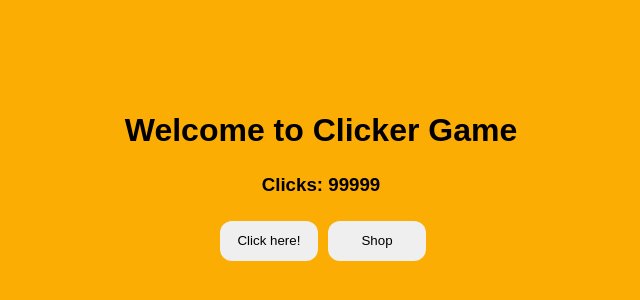
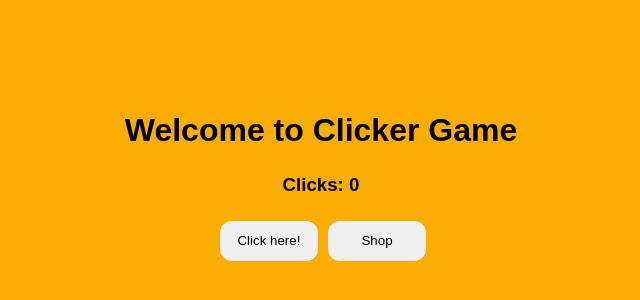
Before and after one commit to Vipershroom/clicker-game-react, a React (Create React App) app: page / in a window 1280 px wide. Shown: the part 214-514 px from the top of the page, without its empty margins (319-959 px from the left). Built offline with nearby package versions, Linux system fonts and the light colour scheme.

Commit message:
Accidental debug commit

```diff
--- a/src/Components/App.tsx
+++ b/src/Components/App.tsx
@@ -33,7 +33,7 @@ let upgradeCount = {
 
 function App() {
 
-    let [click, setclick] = useState(99999)
+    let [click, setclick] = useState(0)
 
     let [display, setDisplay] = useState(false)
 
```
